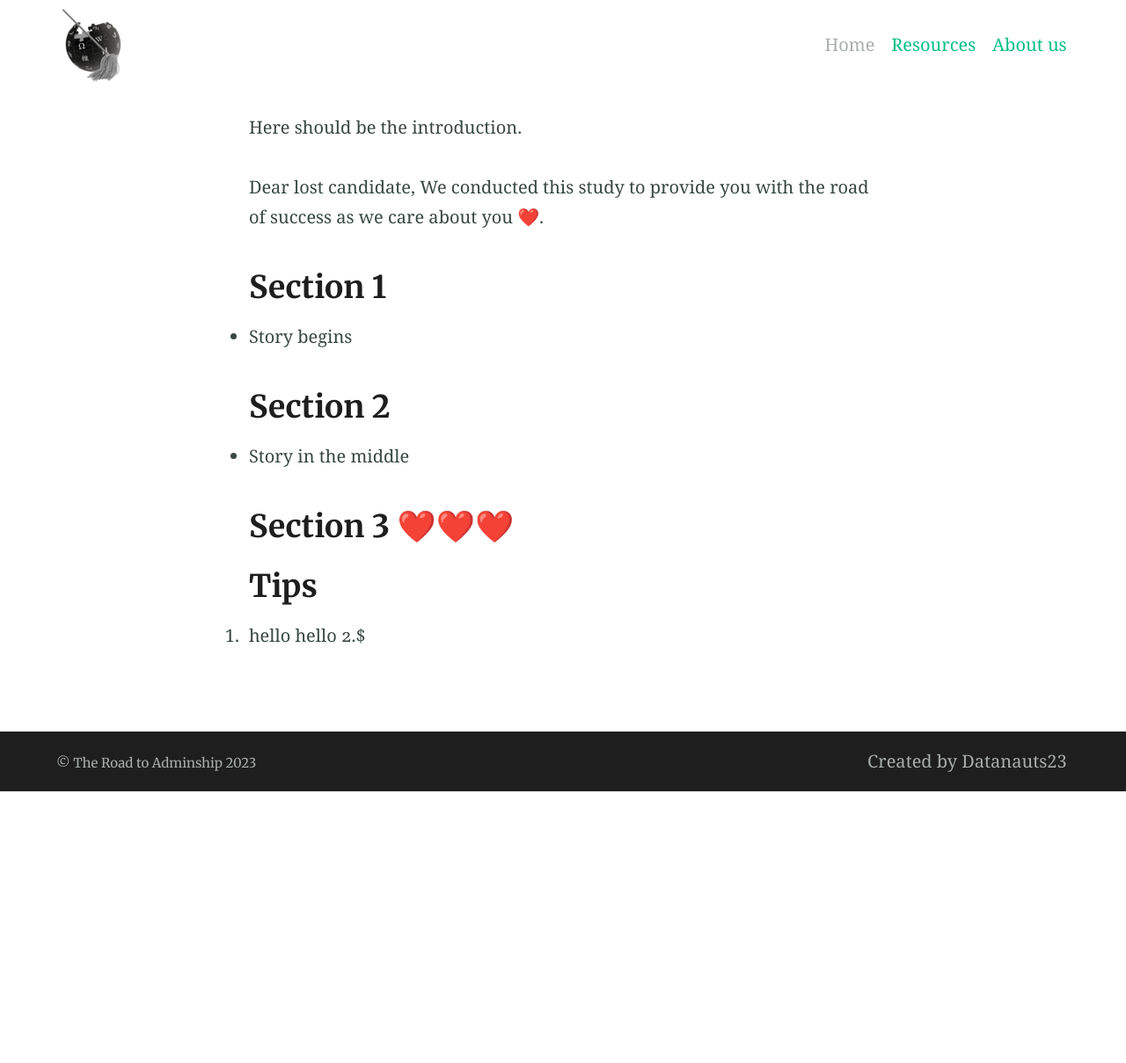
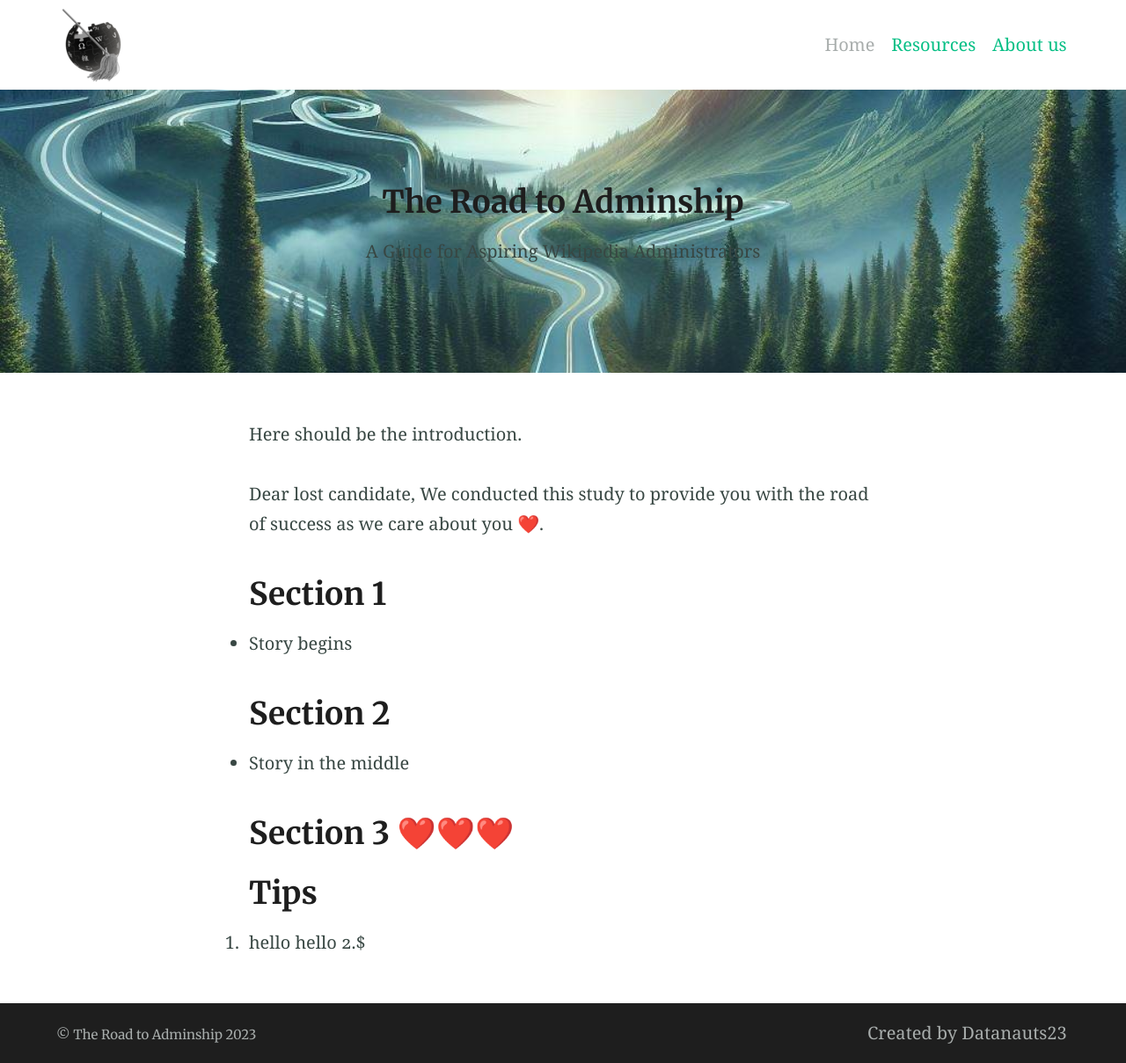
Before and after one commit to Sakasy/sakasy.github.io, a Jekyll site: the page built from index.md, in a window 1280 px wide. Shown: the whole page at 88% size. Built offline with Jekyll 4.4.1, drawn with Linux system fonts in a browser that asks for light colours; before the commit the page ends 900 px from its top, so only the background shows below that.

Commit message:
Update index.md

```diff
--- a/index.md
+++ b/index.md
@@ -1,7 +1,7 @@
 ---
     feature_text: |
-    ## The Road to Adminship
-    A Guide for Aspiring Wikipedia Administrators |
+        ## The Road to Adminship
+        A Guide for Aspiring Wikipedia Administrators
     feature_image: "image_0.jpeg"
 ---
 
```
